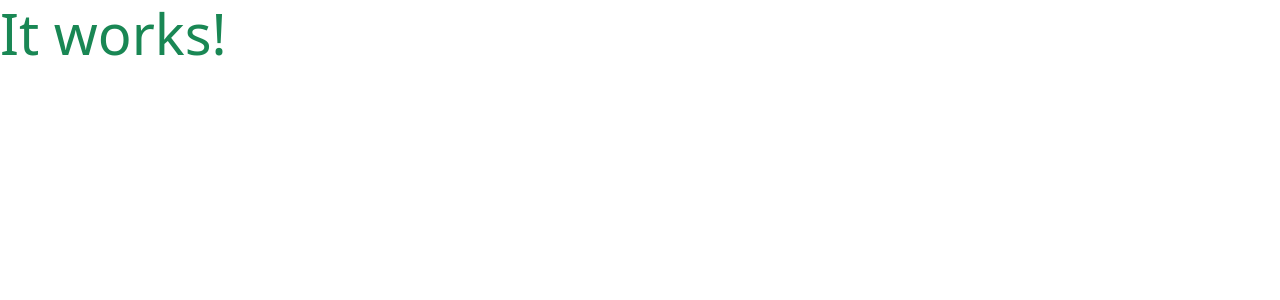
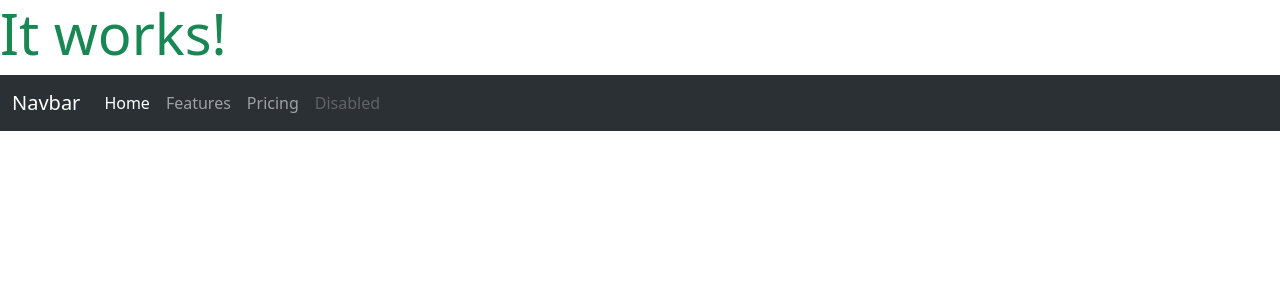
Before and after one commit to curran68/rockaria, a Django app: page / in a window 1280 px wide. Shown: the top 300 px of the page. Run offline with Django 5.2, Linux system fonts and the light colour scheme.

Commit message:
updated base template

```diff
--- a/home/templates/home/index.html
+++ b/home/templates/home/index.html
@@ -4,4 +4,28 @@
 
 {% block content %}
     <h1 class="display-4 text-success">It works!</h1>
+    <nav class="navbar navbar-expand-lg bg-body-tertiary" data-bs-theme="dark">
+  <div class="container-fluid">
+    <a class="navbar-brand" href="#">Navbar</a>
+    <button class="navbar-toggler" type="button" data-bs-toggle="collapse" data-bs-target="#navbarNav" aria-controls="navbarNav" aria-expanded="false" aria-label="Toggle navigation">
+      <span class="navbar-toggler-icon"></span>
+    </button>
+    <div class="collapse navbar-collapse" id="navbarNav">
+      <ul class="navbar-nav">
+        <li class="nav-item">
+          <a class="nav-link active" aria-current="page" href="#">Home</a>
+        </li>
+        <li class="nav-item">
+          <a class="nav-link" href="#">Features</a>
+        </li>
+        <li class="nav-item">
+          <a class="nav-link" href="#">Pricing</a>
+        </li>
+        <li class="nav-item">
+          <a class="nav-link disabled" aria-disabled="true">Disabled</a>
+        </li>
+      </ul>
+    </div>
+  </div>
+</nav>
 {% endblock %}
```
